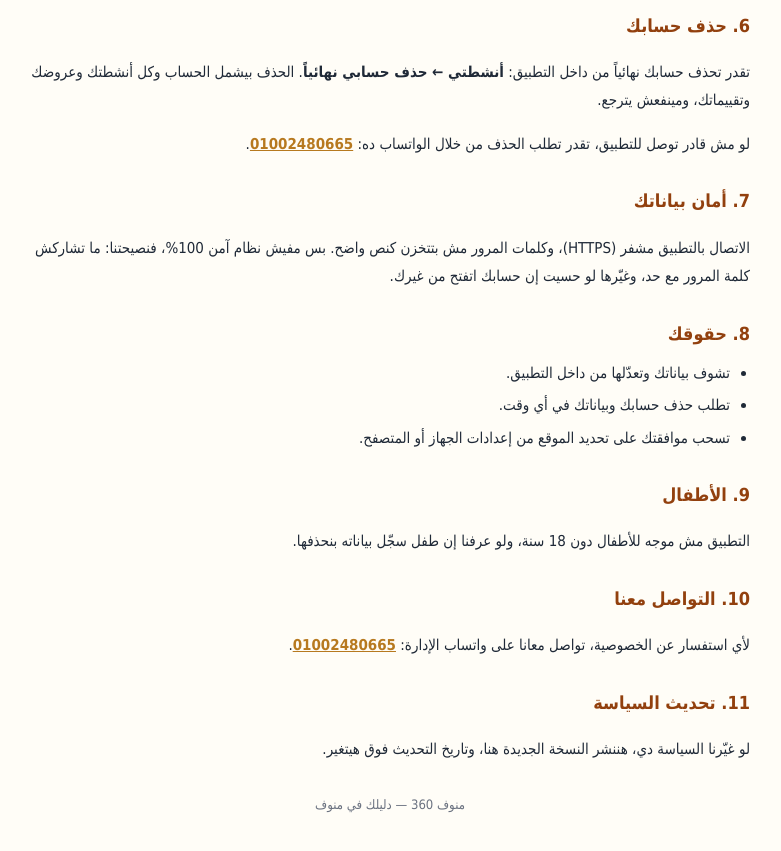
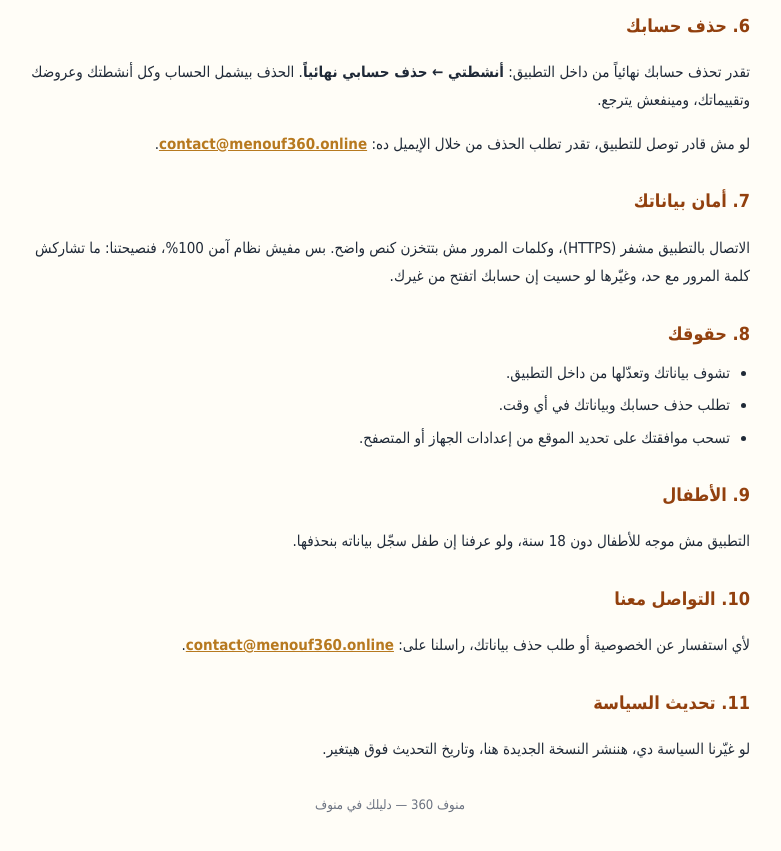
Before and after one commit to menouf-guide/menouf-app, a plain HTML site: page privacy.html in a window 1280 px wide. Shown: the part 1400-2251 px from the top of the page, without its empty margins (250-1031 px from the left). Drawn offline with Linux system fonts and the light colour scheme.

Commit message:
Add files via upload

```diff
--- a/privacy.html
+++ b/privacy.html
@@ -68,7 +68,7 @@
 
 <h2>6. حذف حسابك</h2>
 <p>تقدر تحذف حسابك نهائياً من داخل التطبيق: <strong>أنشطتي ← حذف حسابي نهائياً</strong>. الحذف بيشمل الحساب وكل أنشطتك وعروضك وتقييماتك، ومينفعش يترجع.</p>
-<p>لو مش قادر توصل للتطبيق، تقدر تطلب الحذف من خلال الواتساب ده: <a href="https://wa.me/201002480665">01002480665</a>.</p>
+<p>لو مش قادر توصل للتطبيق، تقدر تطلب الحذف من خلال الإيميل ده: <a href="mailto:contact@menouf360.online">contact@menouf360.online</a>.</p>
 
 <h2>7. أمان بياناتك</h2>
 <p>الاتصال بالتطبيق مشفر (HTTPS)، وكلمات المرور مش بتتخزن كنص واضح. بس مفيش نظام آمن 100%، فنصيحتنا: ما تشاركش كلمة المرور مع حد، وغيّرها لو حسيت إن حسابك اتفتح من غيرك.</p>
@@ -84,7 +84,7 @@
 <p>التطبيق مش موجه للأطفال دون 18 سنة، ولو عرفنا إن طفل سجّل بياناته بنحذفها.</p>
 
 <h2>10. التواصل معنا</h2>
-<p>لأي استفسار عن الخصوصية، تواصل معانا على واتساب الإدارة: <a href="https://wa.me/201002480665">01002480665</a>.</p>
+<p>لأي استفسار عن الخصوصية أو طلب حذف بياناتك، راسلنا على: <a href="mailto:contact@menouf360.online">contact@menouf360.online</a>.</p>
 
 <h2>11. تحديث السياسة</h2>
 <p>لو غيّرنا السياسة دي، هننشر النسخة الجديدة هنا، وتاريخ التحديث فوق هيتغير.</p>
```
